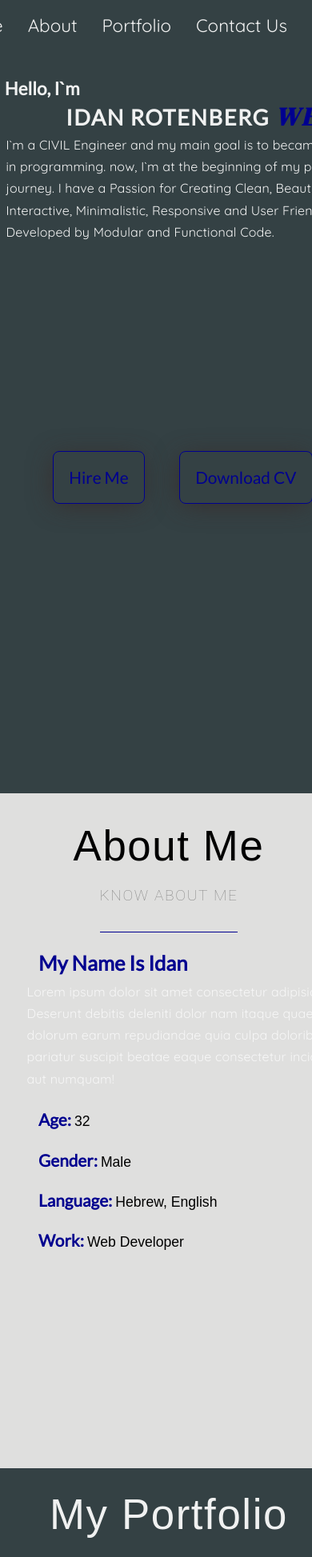
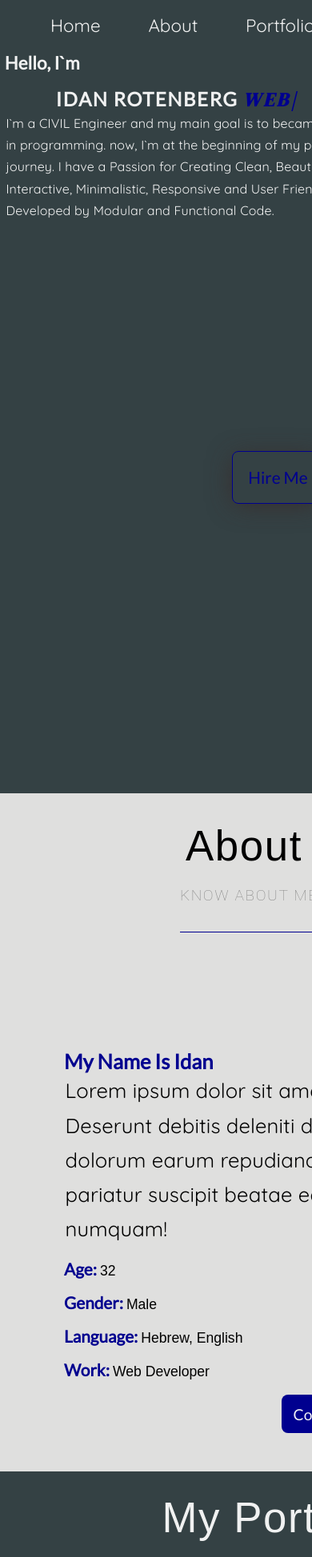
Before and after one commit to Idan3011/Portfolio, a React (Vite) app: page / in a window 390 px wide. Shown: the top 1947 px of the page at 80% size. Built offline with nearby package versions, Linux system fonts and the light colour scheme.

Commit message:
Add Responisivity

```diff
--- a/src/App.css
+++ b/src/App.css
@@ -14,91 +14,160 @@ html {
     left: 0;
     display: flex;
     flex-direction: row;
-    justify-content: flex-end;
+    justify-content: space-around;
     align-items: center;
     margin-left: 0rem;
     margin-top: 0rem;
     height: 4rem;
     z-index: 999;
+    width: 172%;
+    overflow: hidden;
   }
   ul.navbar {
     display: flex;
-    margin-left: -1rem;
+    margin-left: 9rem;
     left: 62%;
     list-style: none;
     top: 3%;
-    justify-content: space-evenly;
     width: 30rem;
     font-size: 1.4rem;
+    width: 93%;
+    margin-left: 46rem;
   }
 
   .content-container {
     width: 32rem;
     height: 24rem;
     margin-left: -1.7rem;
-    margin-top: 2rem;
+    margin-top: -1rem;
   }
 
   div.content-container h2 {
-    margin-left: 2rem;
-    letter-spacing: 0.1rem;
-    font-size: 1.7rem;
-    text-align: center;
+    margin-left: 6rem;
+    margin-top: 1rem;
+    font-size: larger;
+    font-size: 1.5rem;
+    color: #f7f7f7f7;
+    width: 100%;
+  }
+  div.content-container h2 span {
+    font-family: 'DM Serif Display', serif;
+    color: #00008f;
+    font-style: italic;
+    font-size: 1.5rem;
+    letter-spacing: 0.2rem;
   }
 
   .div.content-container h4 {
-    margin-left: 11rem;
+    margin-left: 6rem;
     margin-top: 1rem;
     font-size: larger;
-    font-size: 2.4rem;
+    font-size: 1.5rem;
     color: #f7f7f7f7;
+  }
+
+  .div.content-container p {
+    text-align: left;
+    line-height: 2rem;
+    letter-spacing: 0.01rem;
+    margin-left: 6.1rem;
+    color: #f7f7f7f7;
+    font-family: 'Quicksand', sans-serif;
+    font-size: 1.3rem;
+    padding: 2rem 0rem;
+    color: black;
   }
   .about-container h1 {
     color: #00008f;
-    margin-left: -2rem;
+    margin-left: 0rem;
     font-family: 'Lato';
     font-size: 1.6rem;
+    margin-top: 8rem;
 }
+
+ul.btns {
+  display: flex;
+  flex-direction: row;
+  position: absolute;
+  width: 35rem;
+  height: 2rem;
+  list-style: none;
+  margin-top: 2rem;
+  margin-left: 13rem;
+  align-items: center;
+}
+
+#about{
+  background: #dfdfde;
+  min-height: 100vh;
+  width: 172%;
+  margin: 0;
+  padding-bottom: 3rem;
+}
+#about div.header h4 {
+  color: rgba(0,0,0,.4);
+    font-family: Roboto, sans-serif;
+    font-weight: lighter;
+    letter-spacing: 0.1rem;
+    font-size: 1.2rem;
+    border-bottom: 0.1rem solid rgb(0, 0, 143);
+    padding-bottom: 2.1rem;
+    align-items: center;
+    margin-right: 5rem;
+}
+.about-container P {
+  color: black;
+  font-family: 'Lato';
+  text-align: left;
+  line-height: 2.7rem;
+  letter-spacing: 0.01rem;
+  margin-left: 0.1rem;
+  color: black;
+  font-family: 'Quicksand', sans-serif;
+  width: 43rem;
+  font-size: 1.6rem;
+}
+
+.about-container h4 {
+  color: #00008f;
+    font-weight: bold;
+    font-size: 1.3rem;
+    font-family: 'Lato';
+    margin-right: 7rem;
+    margin-left: 0rem;
+}
+button.form-btn {
+  width: 8rem;
+  height: 3rem;
+  border: none;
+  background: #00008f;
+  border-radius: 0.5rem;
+  margin-left: 10rem;
+  color: #f7f7f7f7;
+  font-family: 'Lato';
+  font-size: 1.2rem;
+  margin-top: 11rem;
+  margin-left: 22rem;
+}
+
+#cards {
+  background: #344144;
+  min-height: 120vh;
+  width: 172%;
+  margin: 0;
+  padding-bottom: 3rem;
+}
+
   div.img {
-    background-image: url(/src/assets/PICS/profile-pic-fotor-bg-remover-20231123125125.png);
-    width: 24rem;
-    height: 20rem;
+    background-image: url(/src/assets/PICS/profile-pic-fotor-bg-remover-20231123125125-modified.png);
+    width: 19rem;
+    height: 17rem;
     border: 0.3rem solid #00008f;
     border-radius: 50%;
     background-repeat: no-repeat center center/cover;
     background-size: 100% 100%;
-    margin-left: 2rem;
-    margin-top: -25rem;
-  }
-
-
-  .btns {
-    display: flex;
-    flex-direction: row;
-    position: absolute;
-    width: 32rem;
-    height: 2rem;
-    list-style: none;
-    margin-top: 0rem;
-    margin-left: 0rem;
-    justify-content: space-evenly;
-    align-items: center;
-    padding: 1.2rem;
-  }
-  .about-container p {
-    color: black;
-    font-family: 'Lato';
-    text-align: left;
-    line-height: 1.7rem;
-    letter-spacing: 0.01rem;
-    margin-left: -2.9rem;
-    color: #f7f7f7f7;
-    font-family: 'Quicksand', sans-serif;
-    width: 26rem;
-  }
-
-  .about-container h4 {
-    margin-left: -2rem;
+    margin-left: 31rem;
+    margin-top: -19rem;
   }
 
   .card-container {
@@ -109,8 +178,13 @@ html {
     padding: 0rem 3.5rem;
     row-gap: 2rem;
     grid-template-columns: repeat(1, 1fr);
+    margin-left: 12rem;
   }
-
+#contact-us {
+  width: 147%;
+    min-height: 139vh;
+    background: #dfdfde;
+}
   div.contact-us {
     display: flex;
     flex-direction: row-reverse;
@@ -120,14 +194,19 @@ html {
     margin-left: 0rem;
     margin-top: 0rem;
 }
-form.form-contact {
-    height: 33rem;
+form#form-contact {
+  height: 31rem;
     border-radius: 0.5rem;
     background: #f7f7f7f7;
-    padding: 0px 1.4rem;
-    width: 13rem;
-    margin-right: 3rem;
+    padding: 0 1.4rem;
+    width: 25rem;
+    overflow: hidden;
 
+}
+#contactus {
+  width: 172%;
+  min-height: 139vh;
+  background: #dfdfde;
 }
 
 .contact-info {
@@ -139,13 +218,18 @@ form.form-contact {
   margin-top: 1rem;
   margin-right: 4rem;
 }
+#footer {
+  background-color: rgb(11, 6, 6);
+  min-height: 47vh;
+  width: 172%;
 
+}
 #footer ul {
   display: flex;
     flex-direction: row;
     align-items: center;
-  width: 25rem;
-  margin-left: 2rem;
+    width: 42rem;
+    margin-left: 5rem;
     list-style: none;
     justify-content: center;
     height: 8rem;
@@ -156,7 +240,10 @@ div#footer p {
   width: 97%;
   height: 3rem;
   text-align: center;
-  margin-bottom: 1rem;
+  margin-bottom: 11rem;
   margin-left: 0.5rem;
+  color: #f7f7f7f7;
 }
+
+
 }
```
Lines whose indentation alone changed are shown as unchanged.
